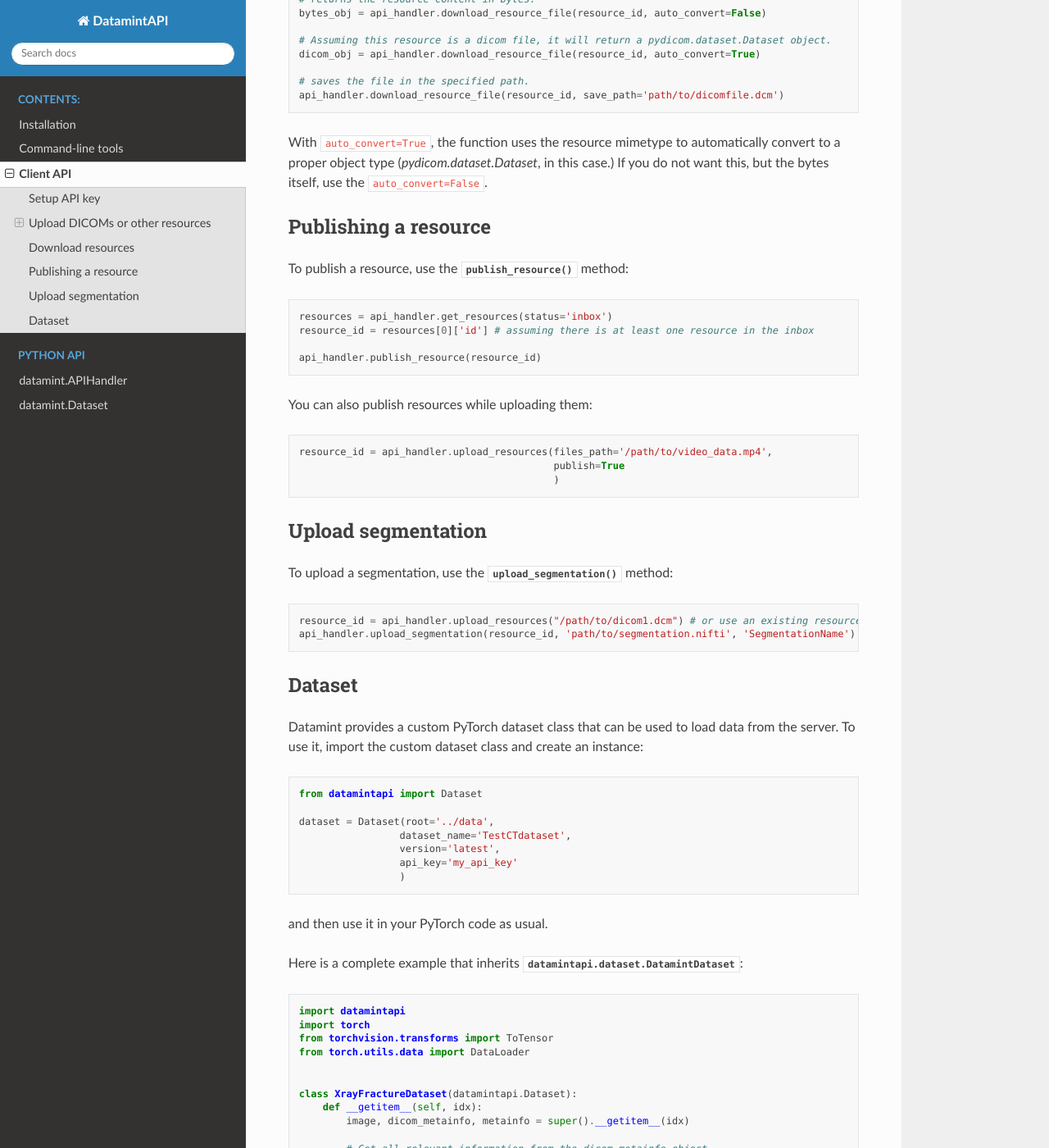
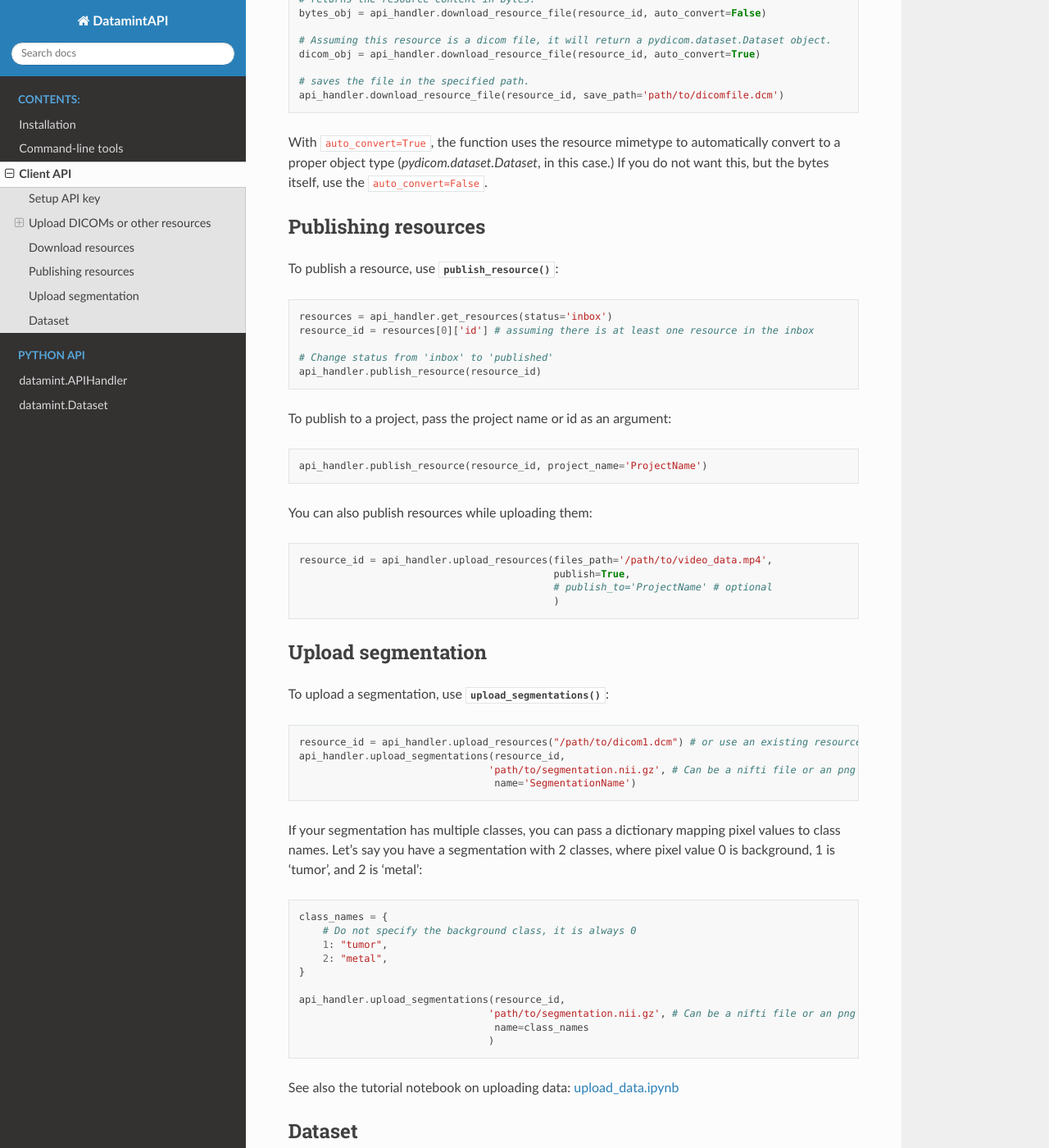
Before and after one commit to SonanceAI/datamint-python-api, a Sphinx documentation site: the page built from docs/source/client_api.rst, in a window 1280 px wide and 1400 px high, scrolled down 2538 px. Shown: the whole window at 82% size. Built offline with Sphinx 7.4.7 and the Read the Docs theme 3.1.0, drawn with Linux system fonts in a browser that asks for light colours.

Commit message:
More sphinx doc

```diff
--- a/docs/source/client_api.rst
+++ b/docs/source/client_api.rst
@@ -147,36 +147,64 @@ With ``auto_convert=True``, the function uses the resource mimetype to automatic
 If you do not want this, but the bytes itself, use the ``auto_convert=False``.
 
 
-Publishing a resource
+Publishing resources
 ---------------------
 
-To publish a resource, use the :py:meth:`publish_resource() <datamintapi.api_handler.APIHandler.publish_resource>` method:
+To publish a resource, use :py:meth:`publish_resource() <datamintapi.api_handler.APIHandler.publish_resource>`:
 
 .. code-block:: python
 
     resources = api_handler.get_resources(status='inbox')
     resource_id = resources[0]['id'] # assuming there is at least one resource in the inbox
 
+    # Change status from 'inbox' to 'published'
     api_handler.publish_resource(resource_id)
+
+To publish to a project, pass the project name or id as an argument:
+
+.. code-block:: python
+
+    api_handler.publish_resource(resource_id, project_name='ProjectName')
 
 You can also publish resources while uploading them:
 
 .. code-block:: python
 
     resource_id = api_handler.upload_resources(files_path='/path/to/video_data.mp4',
-                                               publish=True
+                                               publish=True,
+                                               # publish_to='ProjectName' # optional
                                                )
 
 Upload segmentation
 -------------------
 
-To upload a segmentation, use the :py:meth:`upload_segmentation() <datamintapi.api_handler.APIHandler.upload_segmentation>` method:
+To upload a segmentation, use :py:meth:`upload_segmentations() <datamintapi.api_handler.APIHandler.upload_segmentations>`:
 
 .. code-block:: python
 
     resource_id = api_handler.upload_resources("/path/to/dicom1.dcm") # or use an existing resource_id
-    api_handler.upload_segmentation(resource_id, 'path/to/segmentation.nifti', 'SegmentationName')
+    api_handler.upload_segmentations(resource_id,
+                                    'path/to/segmentation.nii.gz', # Can be a nifti file or an png file
+                                     name='SegmentationName')
 
+
+If your segmentation has multiple classes, you can pass a dictionary mapping pixel values to class names.
+Let's say you have a segmentation with 2 classes, where pixel value 0 is background, 1 is 'tumor', and 2 is 'metal':
+
+.. code-block:: python
+
+    class_names = {
+        # Do not specify the background class, it is always 0
+        1: "tumor",
+        2: "metal",
+    }
+
+    api_handler.upload_segmentations(resource_id,
+                                    'path/to/segmentation.nii.gz', # Can be a nifti file or an png file
+                                     name=class_names
+                                    )
+
+See also the tutorial notebook on uploading data: `upload_data.ipynb <https://github.com/SonanceAI/datamint-python-api/blob/main/notebooks/upload_data.ipynb>`_
 
 Dataset
 -------
--- a/docs/source/command_line_tools.rst
+++ b/docs/source/command_line_tools.rst
@@ -37,11 +37,11 @@ To manage Datamint configurations, just run
 
 It starts an interactive prompt, guiding you through the configuration process.
 
-To set the API key and URL without the interactive prompt, use the command-line options:
+To set the API key without the interactive prompt, use the command-line option ``--api-key``:
 
 .. code-block:: bash
 
-    datamint-config --api-key YOUR_API_KEY --url "https://stagingapi.datamint.io"
+    datamint-config --api-key YOUR_API_KEY
 
 Uploading DICOMs/resources to Datamint server
 ---------------------------------------------
--- a/docs/source/datamint.apihandler.rst
+++ b/docs/source/datamint.apihandler.rst
@@ -3,3 +3,4 @@ datamint.APIHandler
 
 .. automodule:: datamintapi.api_handler
    :members:
+   :inherited-members:
```
